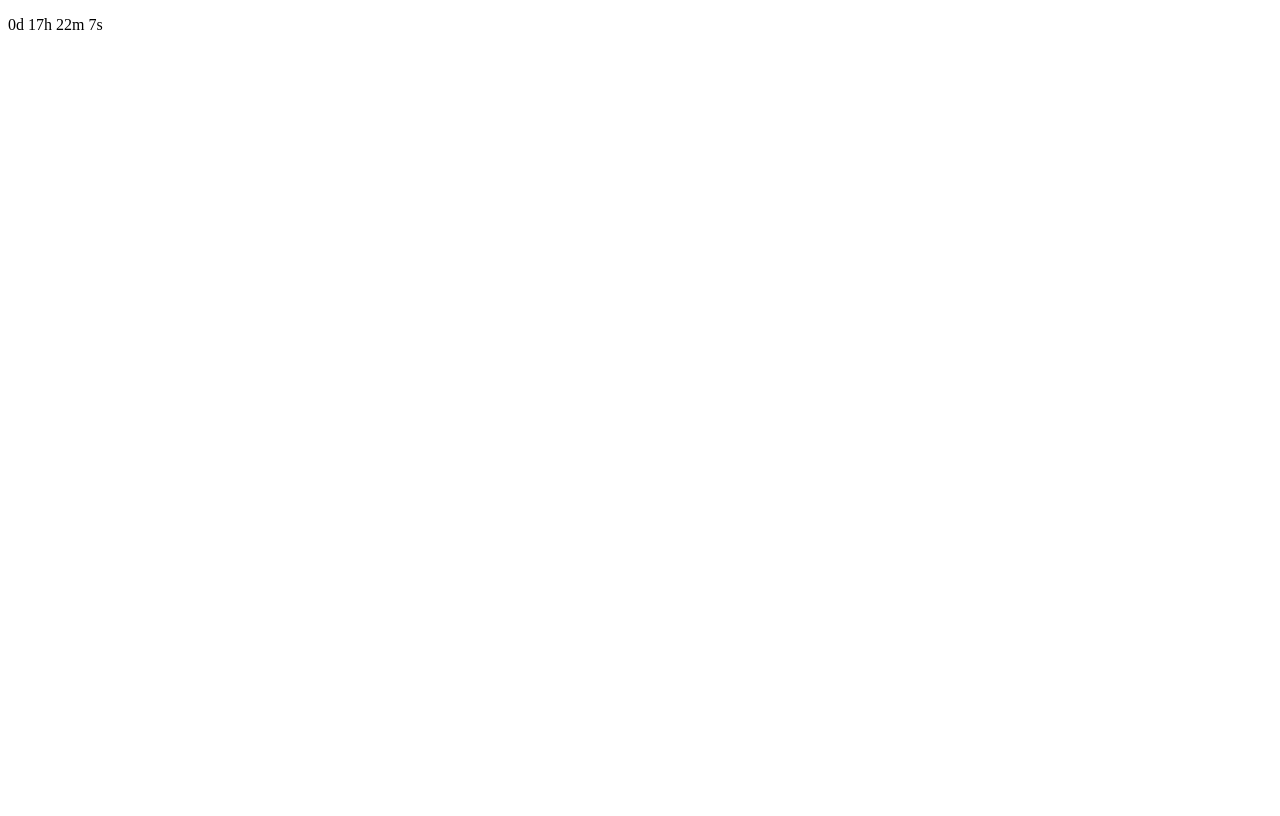
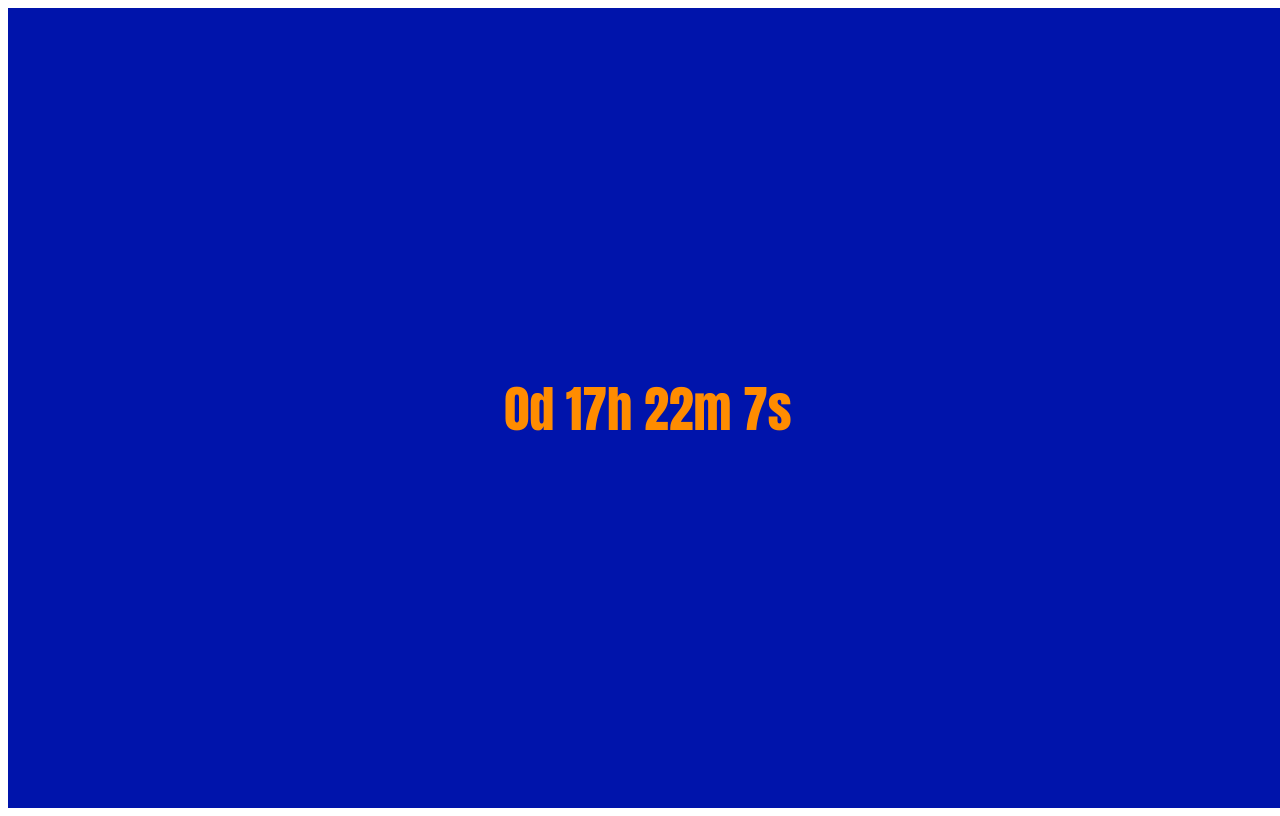
Before and after one commit to AndreaLorenzi/js-simon, a plain HTML site: page index.html in a window 1280 px wide. Drawn offline with Linux system fonts and the light colour scheme.

Commit message:
add style

```diff
--- a/index.html
+++ b/index.html
@@ -5,9 +5,13 @@
     <meta http-equiv="X-UA-Compatible" content="IE=edge">
     <meta name="viewport" content="width=device-width, initial-scale=1.0">
     <title>countdown</title>
+    <link rel="stylesheet" href="style.css">
     <script src="script.js" defer></script>
 </head>
 <body>
-    <p id="countdown"></p>
+    <div>
+        <p id="countdown"></p>
+    </div>
+
 </body>
 </html>
--- a/style.css
+++ b/style.css
@@ -0,0 +1,14 @@
+div{
+    height: 100vh;
+    width: 100vw;
+    background-color: rgb(0, 20, 171);
+    display: flex;
+    justify-content: center;
+    align-items: center;
+}
+
+p{
+    color: darkorange;
+    font-size: 50px;
+    font-family:Impact, Haettenschweiler, 'Arial Narrow Bold', sans-serif;
+}
```
